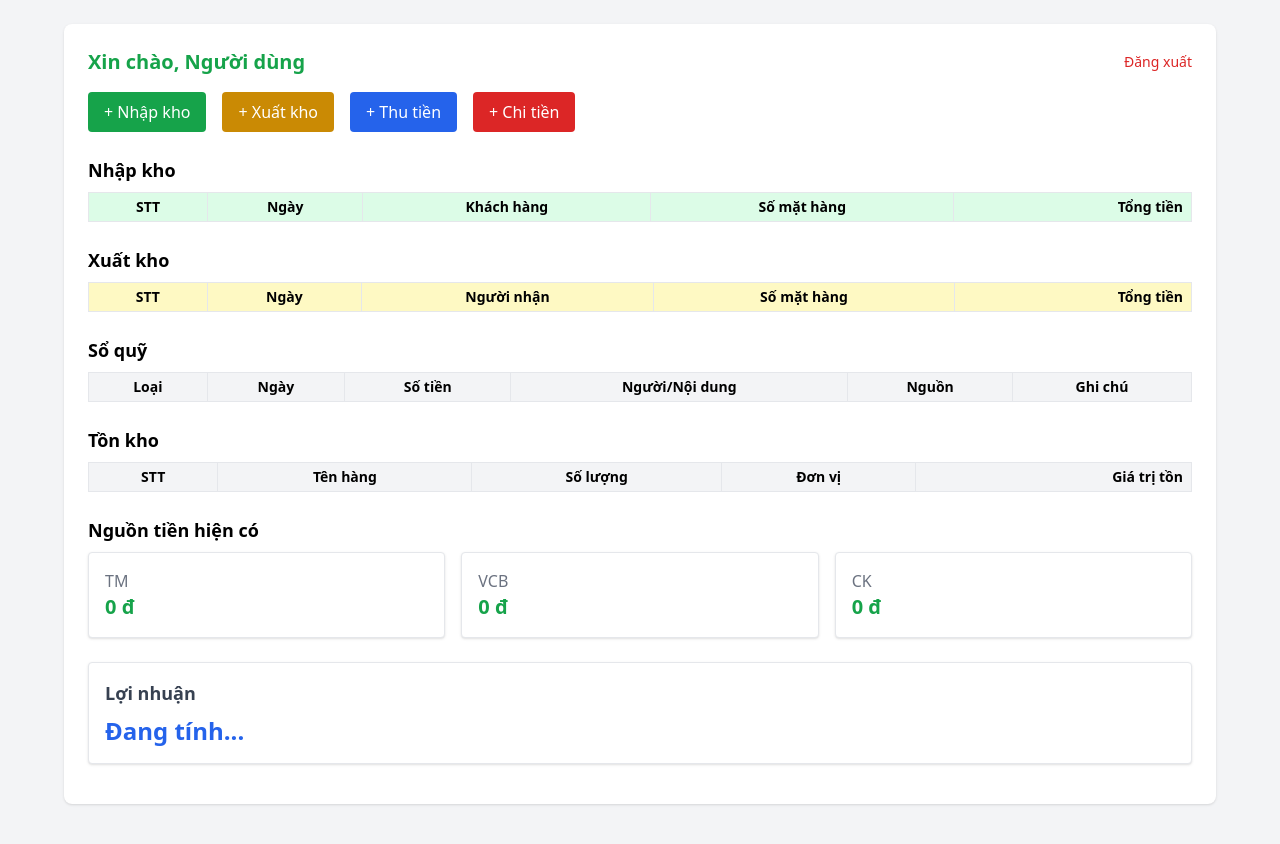
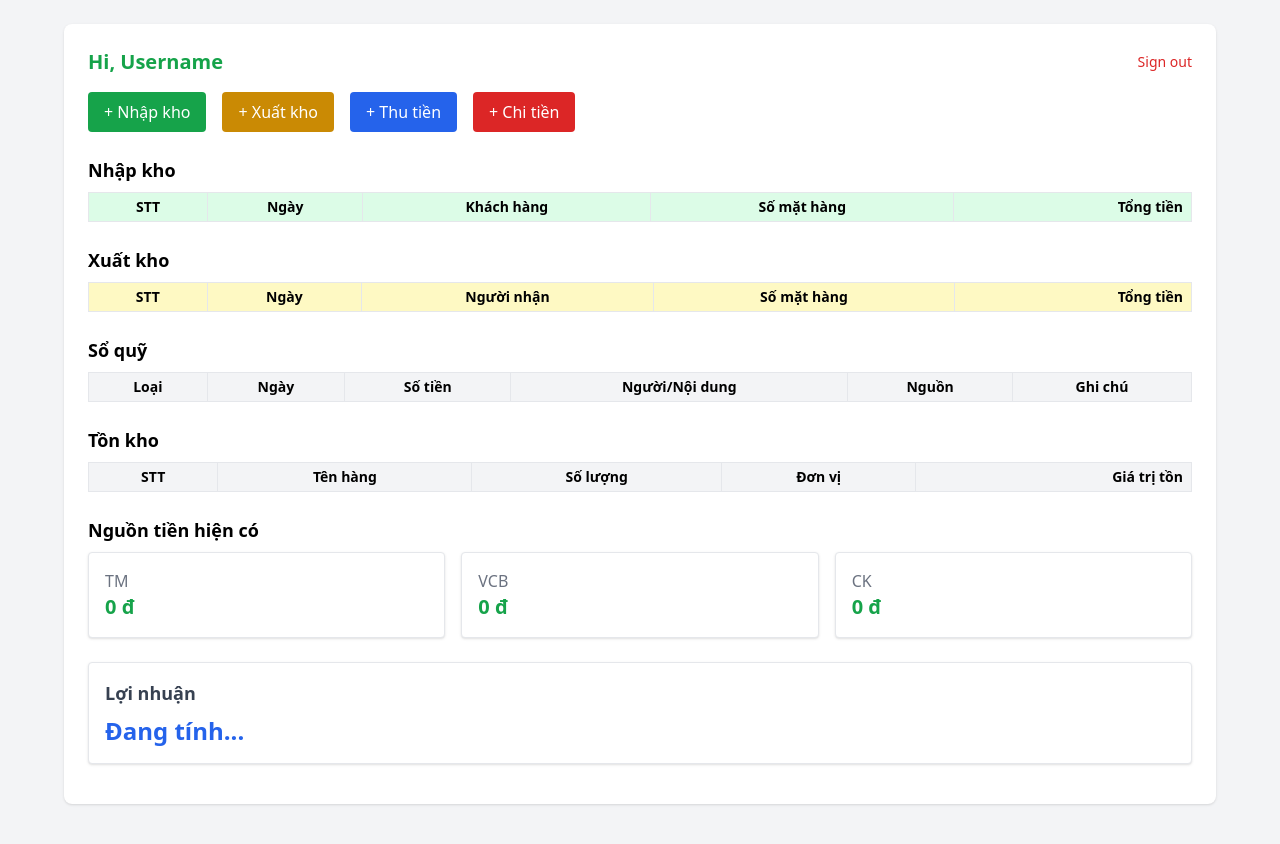
Before and after one commit to phelieuandan/phelieuandan.github.io, a Jekyll site: the page dashboard.html, which Jekyll copies as it is, in a window 1280 px wide. Shown: the top 844 px of the page. Built offline with Jekyll 4.4.1, drawn with Linux system fonts in a browser that asks for light colours; nearby versions of some CDN libraries; comment, search, counter and statistics services are not loaded.

Commit message:
Update dashboard.html

```diff
--- a/dashboard.html
+++ b/dashboard.html
@@ -16,8 +16,8 @@
   <div class="max-w-6xl mx-auto bg-white shadow rounded-lg p-6">
     <!-- Header -->
     <div class="flex justify-between items-center mb-4">
-      <h2 class="text-xl font-bold text-green-600">Xin chào, <span id="userName">Người dùng</span></h2>
-      <button onclick="logout()" class="text-sm text-red-600 hover:underline">Đăng xuất</button>
+      <h2 class="text-xl font-bold text-green-600">Hi, <span id="userName">Username</span></h2>
+      <button onclick="logout()" class="text-sm text-red-600 hover:underline">Sign out</button>
     </div>
 
     <!-- Buttons -->
```
